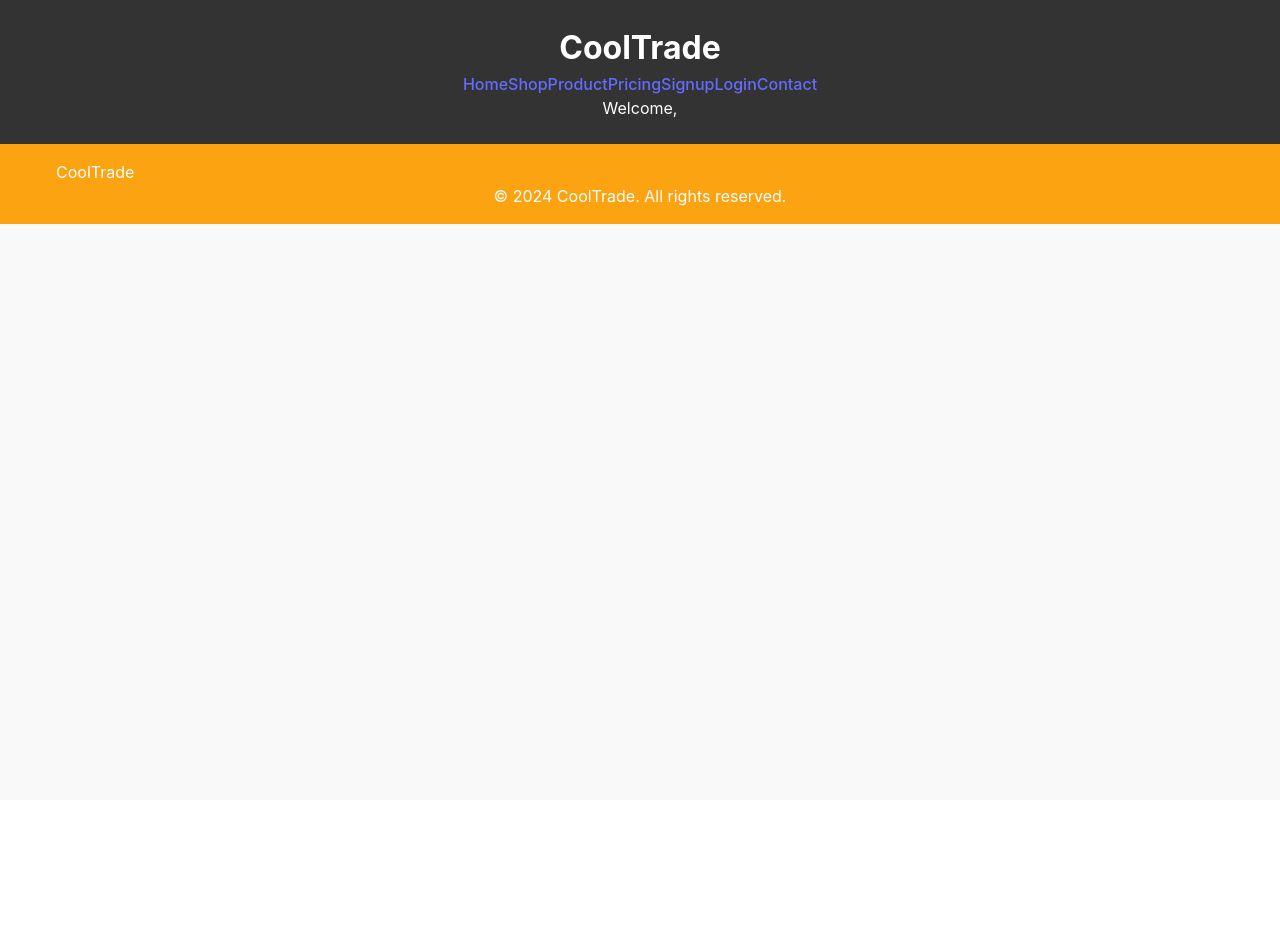
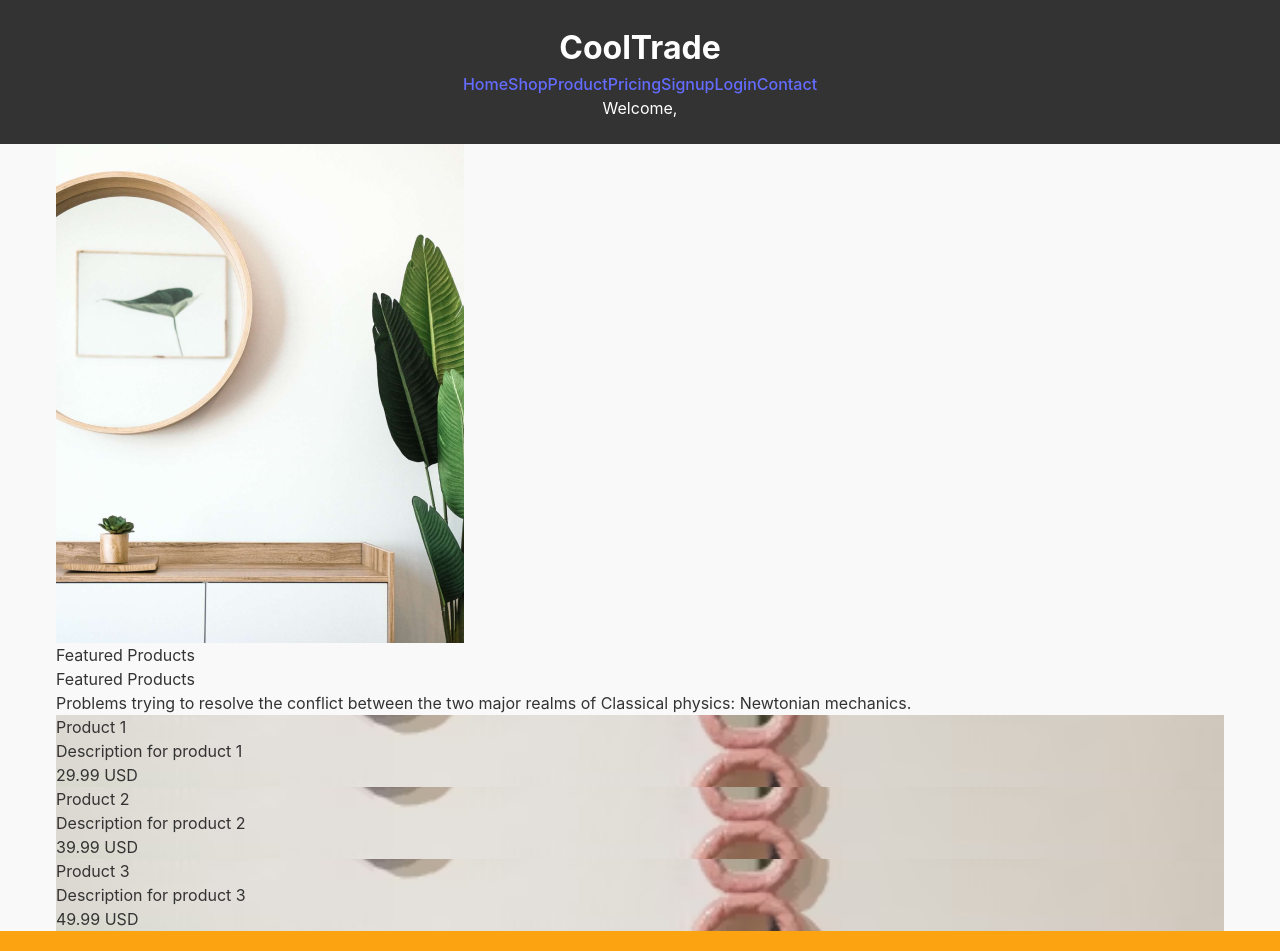
Before and after one commit to Naim-Kahyaoglu/cooltrade, a React (Vite) app: page /shop in a window 1280 px wide. Shown: the top 951 px of the page. Before the commit the page ends 800 px from the top, so only its background shows below. Built offline with nearby package versions, Linux system fonts and the light colour scheme.

Commit message:
shoppage düzenlendi

```diff
--- a/src/App.jsx
+++ b/src/App.jsx
@@ -2,6 +2,7 @@ import { Switch, Route } from 'react-router-dom';
 import HomePage from './pages/HomePage';
 import SignupPage from './pages/SignupPage';
 import LoginPage from './pages/LoginPage';
+import ShopPage from './pages/ShopPage';
 import Header from './layout/Header';
 import Footer from './layout/Footer';
 
@@ -11,6 +12,7 @@ const App = () => {
       <Header />
       <Switch>
         <Route exact path="/" component={HomePage} />
+        <Route path="/shop" component={ShopPage} />
         <Route path="/signup" component={SignupPage} />
         <Route path="/login" component={LoginPage} />
       </Switch>
--- a/src/components/ProductCard.jsx
+++ b/src/components/ProductCard.jsx
@@ -1,11 +1,12 @@
 import React from 'react';
 import productImage from '../images/product.avif'; // Import the image
 
+// ProductCard.jsx
 const ProductCard = ({ product }) => {
   return (
     <div
-      className="bg-white shadow-lg rounded-lg p-4 relative w-full"
-      style={{ backgroundImage: `url(${productImage})`, backgroundSize: 'cover', backgroundPosition: 'center', width: '100%', paddingTop: '56.25%', overflow: 'hidden' }} // Set the background image and maintain the aspect ratio constraint
+      className="bg-white shadow-lg rounded-lg p-4 relative w-full md:h-80 h-72 mb-4"
+      style={{ backgroundImage: `url(${productImage})`, backgroundSize: 'cover', backgroundPosition: 'center' }}
     >
       <div className="absolute inset-0 flex flex-col justify-end p-4">
         <h3 className="text-lg font-semibold text-white">{product.name}</h3>
@@ -18,4 +19,5 @@ const ProductCard = ({ product }) => {
   );
 };
 
+
 export default ProductCard;
--- /dev/null
+++ b/src/pages/ShopPage.jsx
@@ -0,0 +1,49 @@
+import React from 'react';
+import ProductCard from '../components/ProductCard';
+import shopPageImage from '../images/shoppage.png';
+
+const ShopPage = () => {
+  const products = [
+    {
+      name: 'Product 1',
+      description: 'Description for product 1',
+      price: 29.99,
+    },
+    {
+      name: 'Product 2',
+      description: 'Description for product 2',
+      price: 39.99,
+    },
+    {
+      name: 'Product 3',
+      description: 'Description for product 3',
+      price: 49.99,
+    },
+  ];
+
+  return (
+    <div className="container mx-auto px-4 py-8">
+    <div className="md:flex md:flex-wrap md:justify-center">
+      <div className="md:w-1/2 md:pr-4 md:h-screen">
+        <img src={shopPageImage} alt="Shop Page Image" className="md:w-full md:h-screen object-cover" />
+      </div>
+      <div className="md:w-1/2 md:pl-4 md:pt-4">
+        <h4 className="text-lg font-semibold mb-2">Featured Products</h4>
+        <h2 className="text-2xl font-bold mb-4">Featured Products</h2>
+        <p className="mb-8">
+          Problems trying to resolve the conflict between the two major realms of Classical physics: Newtonian mechanics.
+        </p>
+        <div className="flex flex-col md:flex-row md:justify-start md:space-x-4">
+          {products.map((product, index) => (
+            <div key={index} className="w-full md:w-1/2">
+              <ProductCard product={product} />
+            </div>
+          ))}
+        </div>
+      </div>
+    </div>
+  </div>
+  );
+};
+
+export default ShopPage;
```
Also changed, not shown: src/images/shoppage.png (added).
